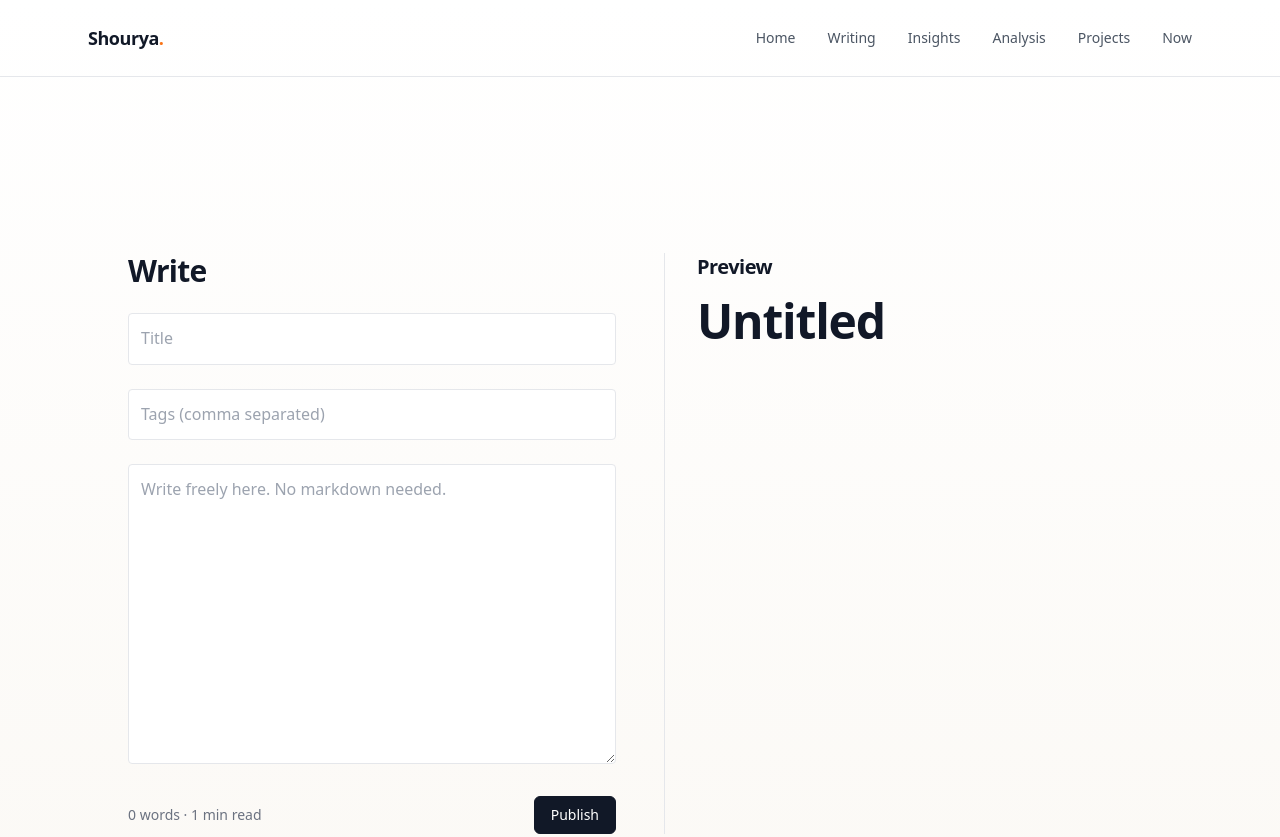
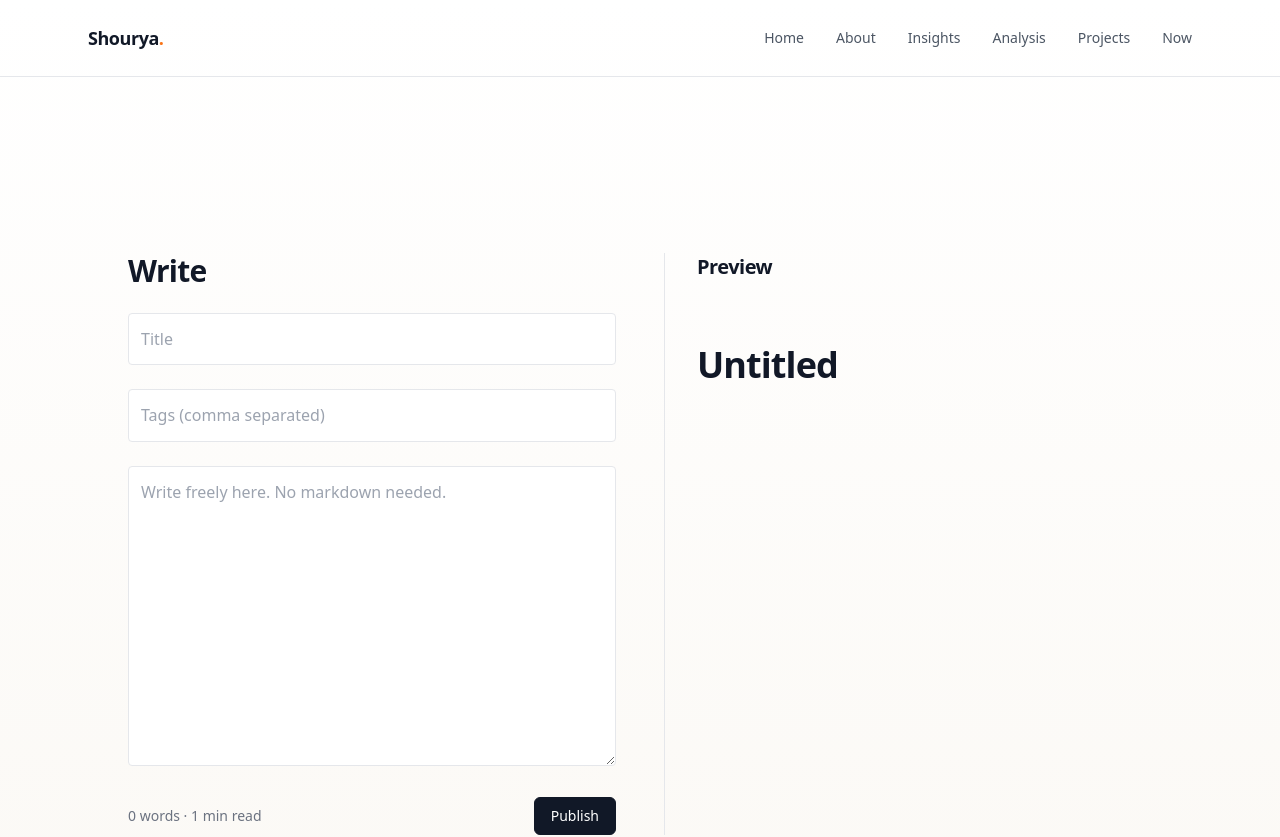
Before and after one commit to meeth10/weblog, a Next.js app: page /write in a window 1280 px wide. Shown: the top 837 px of the page. Built offline with nearby package versions, Linux system fonts and the light colour scheme.

Commit message:
Portfolio makeoverssssss

```diff
--- /dev/null
+++ b/app/about/page.tsx
@@ -0,0 +1,31 @@
+export default function AboutPage() {
+  return (
+    <section className="max-w-3xl mx-auto px-6 py-24 space-y-10">
+      <header className="space-y-4">
+        <h1 className="text-4xl font-bold">About</h1>
+        <p className="text-gray-600 text-lg">
+          Engineer by training. Strategy, finance, and systems by practice.
+        </p>
+      </header>
+
+      <div className="space-y-6 text-lg text-gray-700 leading-relaxed">
+        <p>
+          I work at the intersection of technology, business, and capital.
+          My background is in engineering, but my focus is on understanding
+          how systems scale — markets, companies, and ideas.
+        </p>
+
+        <p>
+          This site is a living record of my thinking and execution:
+          business analysis, technical projects, and ideas I’m actively
+          exploring.
+        </p>
+
+        <p>
+          Long-term, I’m interested in venture investing, energy transition,
+          and building tools that improve decision-making under uncertainty.
+        </p>
+      </div>
+    </section>
+  )
+}
--- a/app/blog/[slug]/page.tsx
+++ b/app/blog/[slug]/page.tsx
@@ -17,9 +17,14 @@ export default async function Page({
   if (!post) return notFound()
 
   return (
-    <article className="prose prose-neutral max-w-3xl">
-      <h1>{post.title}</h1>
-      {post.content}
-    </article>
+    <section className="max-w-3xl mx-auto px-6 py-24">
+      <article className="prose max-w-none">
+        {/* Title */}
+        <h1>{post.title}</h1>
+
+        {/* Content */}
+        {post.content}
+      </article>
+    </section>
   )
 }
--- a/app/components/nav.tsx
+++ b/app/components/nav.tsx
@@ -12,12 +12,21 @@ export default function Nav() {
         </Link>
 
         <nav className="flex gap-8 text-sm text-gray-600">
-          <Link href="/" className="hover:text-gray-900">Home</Link>
-          <Link href="/writing" className="hover:text-gray-900">Writing</Link>
+          <Link href="/" className="hover:text-gray-900">Home</Link><Link
+  href="/about"
+  className="relative text-gray-600 hover:text-gray-900
+    after:absolute after:-bottom-1 after:left-0
+    after:h-[2px] after:w-0 after:bg-orange-500
+    after:transition-all hover:after:w-full"
+>
+  About
+</Link>
+
           <Link href="/insights" className="hover:text-gray-900">Insights</Link>
           <Link href="/business-analysis" className="hover:text-gray-900">Analysis</Link>
           <Link href="/tech-projects" className="hover:text-gray-900">Projects</Link>
           <Link href="/currently-brewing" className="hover:text-gray-900">Now</Link>
+
         </nav>
       </div>
     </header>
--- a/app/global.css
+++ b/app/global.css
@@ -2,21 +2,25 @@
 @tailwind components;
 @tailwind utilities;
 
-/* --------------------
+/* ====================
    COLOR TOKENS
--------------------- */
+==================== */
 :root {
   --orange: #f97316;
   --orange-soft: #fde7d7;
+
   --beige: #faf7f2;
   --sand: #f1ede7;
+
   --grey-900: #0f172a;
+  --grey-700: #334155;
   --grey-600: #475569;
+  --grey-400: #94a3b8;
 }
 
-/* --------------------
+/* ====================
    BASE STYLES
--------------------- */
+==================== */
 @layer base {
   body {
     background: linear-gradient(
@@ -26,7 +30,7 @@
     );
     color: var(--grey-900);
     font-family: ui-sans-serif, system-ui, -apple-system, BlinkMacSystemFont;
-    line-height: 1.6;
+    line-height: 1.65;
   }
 
   h1 {
@@ -51,18 +55,21 @@
   }
 }
 
-/* --------------------
+/* ====================
    COMPONENTS
--------------------- */
+==================== */
 @layer components {
+  /* Background helpers */
   .bg-sand {
     background-color: var(--sand);
   }
 
+  /* Accent helpers */
   .text-accent {
     color: var(--orange);
   }
 
+  /* Buttons */
   .btn {
     @apply inline-flex items-center rounded-md px-4 py-2 text-sm font-medium border transition;
   }
@@ -75,14 +82,19 @@
     @apply border-gray-300 text-gray-700 hover:bg-gray-100;
   }
 
+  /* Cards */
   .card {
     @apply rounded-xl border border-gray-200 p-6 bg-white;
-    transition: transform 0.2s ease, box-shadow 0.2s ease;
+    transition:
+      transform 0.25s ease,
+      box-shadow 0.25s ease,
+      border-color 0.25s ease;
   }
 
   .card:hover {
     transform: translateY(-4px);
-    box-shadow: 0 12px 24px rgba(0, 0, 0, 0.08);
+    box-shadow: 0 12px 28px rgba(0, 0, 0, 0.08);
+    border-color: var(--orange-soft);
   }
 
   .card h3 {
@@ -93,3 +105,38 @@
     color: var(--orange);
   }
 }
+
+/* ====================
+   PROSE (BLOG POSTS)
+==================== */
+.prose {
+  max-width: 70ch;
+}
+
+.prose h1 {
+  @apply text-4xl font-bold mt-16 mb-6;
+}
+
+.prose h2 {
+  @apply text-2xl font-semibold mt-12 mb-4;
+}
+
+.prose h3 {
+  @apply text-xl font-semibold mt-8 mb-3;
+}
+
+.prose p {
+  @apply text-lg leading-relaxed text-gray-700 my-6;
+}
+
+.prose ul {
+  @apply list-disc pl-6 my-6 text-gray-700;
+}
+
+.prose li {
+  @apply my-2;
+}
+
+.prose blockquote {
+  @apply border-l-4 border-orange-500 pl-4 italic text-gray-600 my-8;
+}
```
